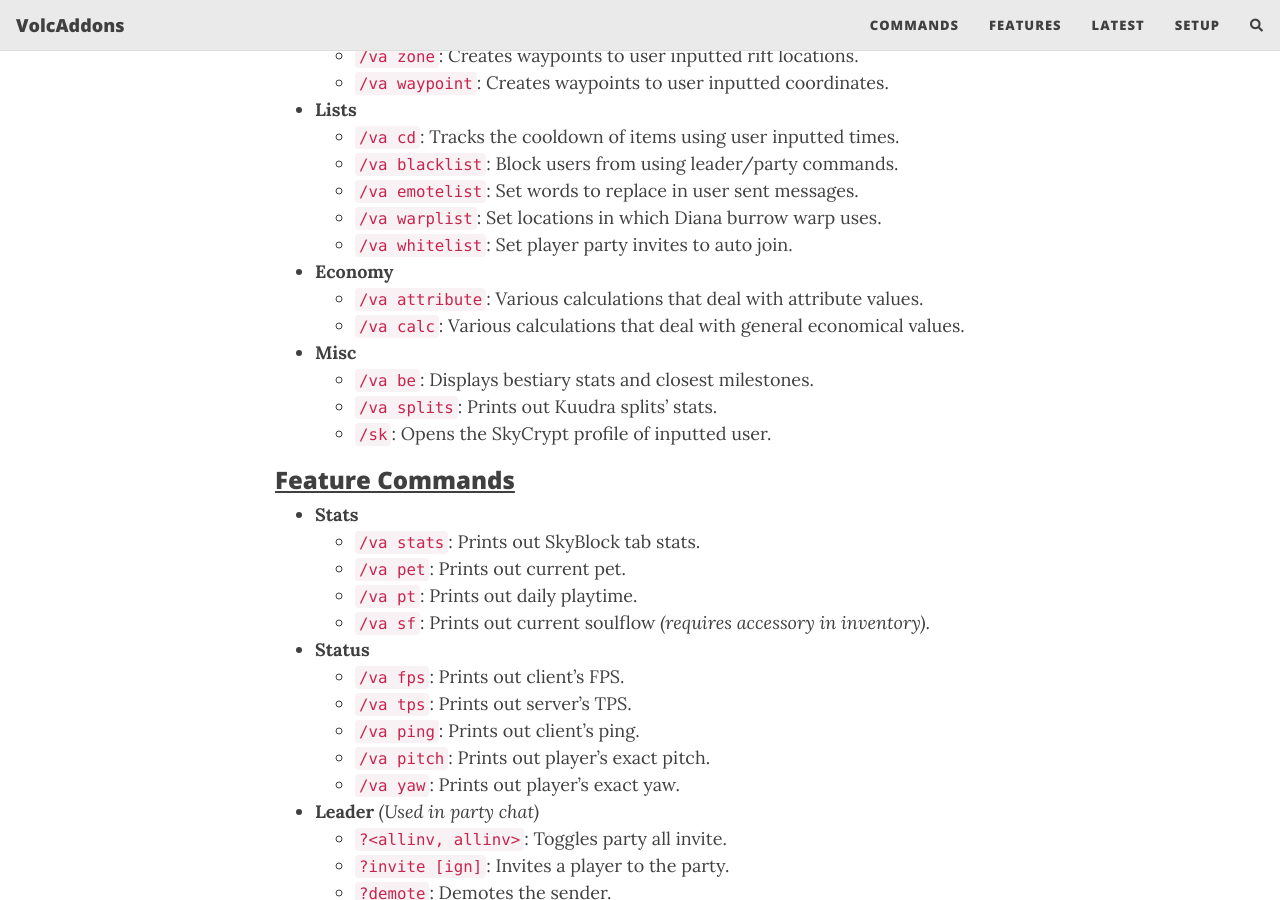
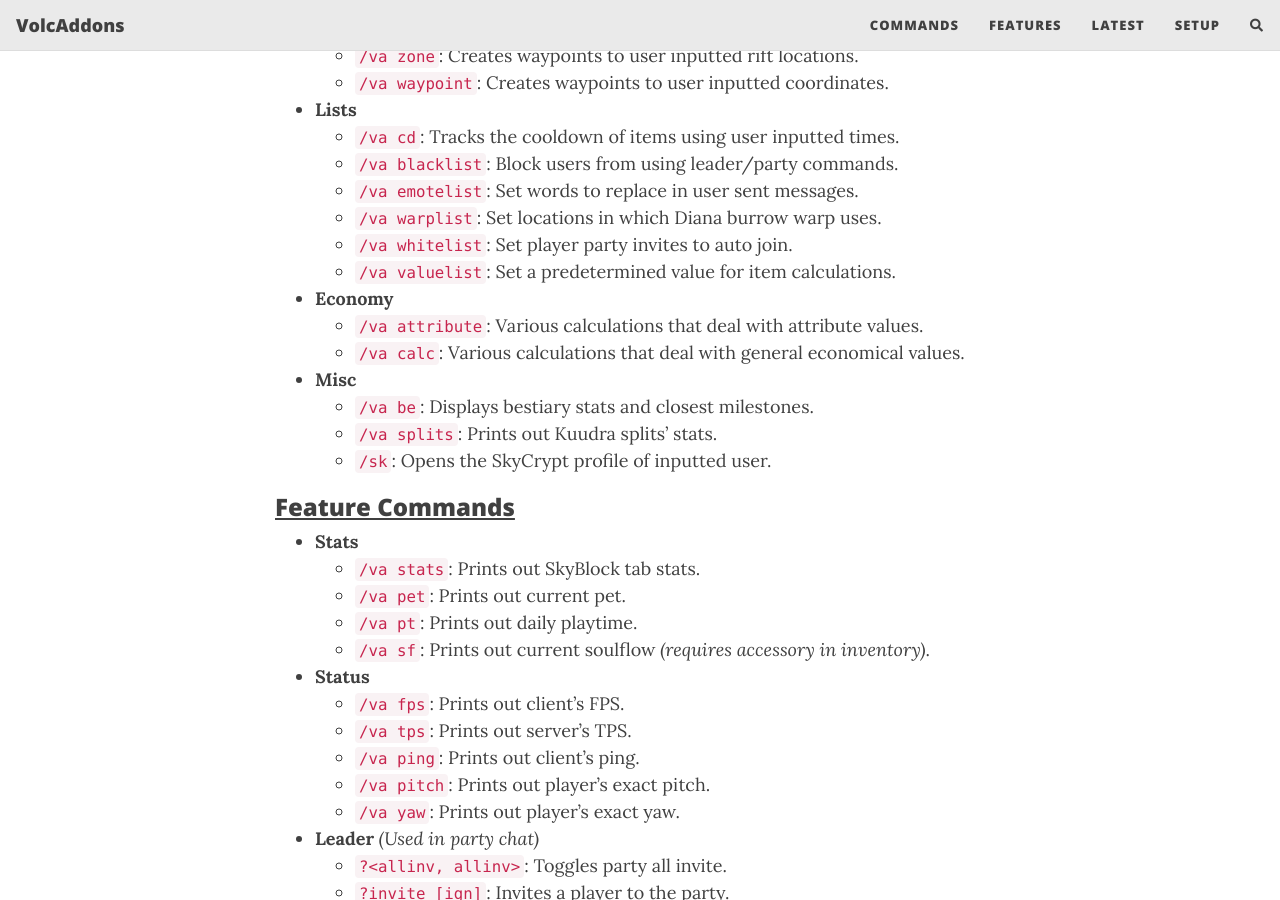
Before and after one commit to zhenga8533/VolcAddons, a Jekyll site: the page built from docs/commands.md, in a window 1280 px wide and 900 px high, scrolled down 640 px. Built offline with Jekyll 4.4.1, drawn with Linux system fonts in a browser that asks for light colours; nearby versions of some CDN libraries; comment, search, counter and statistics services are not loaded.

Commit message:
Update commands.md

```diff
--- a/docs/commands.md
+++ b/docs/commands.md
@@ -24,6 +24,7 @@ subtitle: List of every non-gui related commands.
     - `/va emotelist`: Set words to replace in user sent messages.
     - `/va warplist`: Set locations in which Diana burrow warp uses.
     - `/va whitelist`: Set player party invites to auto join.
+    - `/va valuelist`: Set a predetermined value for item calculations.
 - **Economy**
     - `/va attribute`: Various calculations that deal with attribute values.
     - `/va calc`: Various calculations that deal with general economical values.
```
